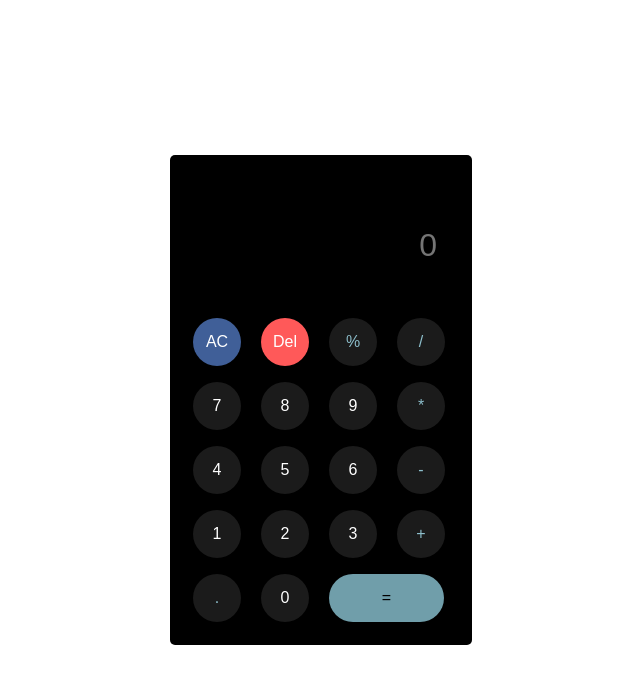
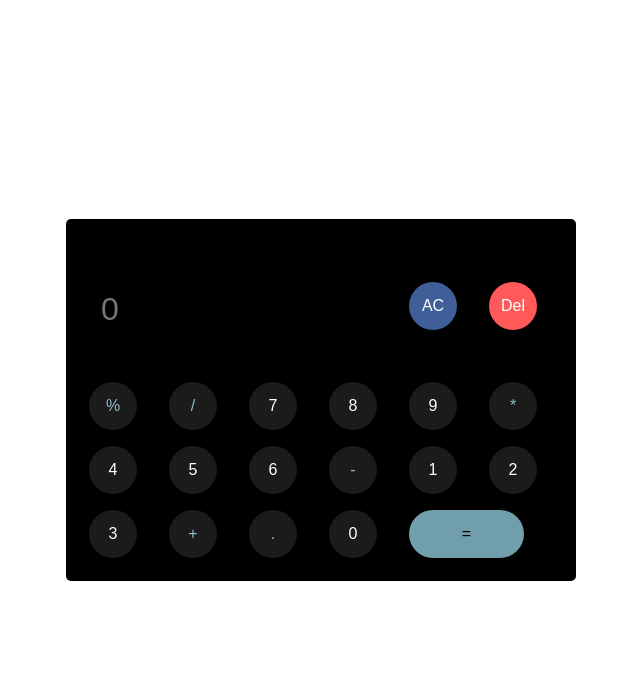
Before and after one commit to DevA-glitch/Calculator, a plain HTML site: page index.html in a window 1280 px wide. Shown: the whole page, without its empty margins (319-959 px from the left). Drawn offline with Linux system fonts and the light colour scheme.

Commit message:
html correction

```diff
--- a/index.html
+++ b/index.html
@@ -14,7 +14,7 @@
     <main class="main">
       <div class="container">
         <div class="calculator">
-          <input type="number" placeholder="0" id="output-screen" />
+          <input type="text" placeholder="0" id="output-screen" />
           <button class="ac" onclick="ac()">AC</button>
           <button class="del" onclick="del()">Del</button>
           <button class="red" onclick="display('%')">%</button>
--- a/styles/style.css
+++ b/styles/style.css
@@ -100,3 +100,28 @@ input::-webkit-inner-spin-button {
 input[type=number] {
   -moz-appearance: textfield;
 }
+
+
+@media screen and (min-width: 1024px) {
+
+    .calculator{
+        background-color: rgb(0, 0, 0);
+        padding: 15px;
+        border-radius: 5px;
+        display: grid;
+        grid-template-columns: repeat(6, 80px);
+    }
+
+    input {
+        width: 100%;
+    }
+
+    .ac, .del {
+        margin-top: 3rem;
+    }
+
+    input::placeholder {
+        text-align: left;
+    }
+
+  }
```
